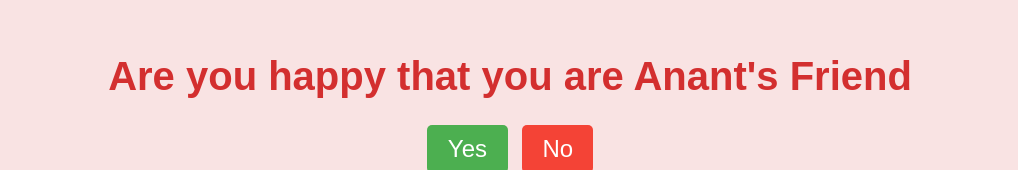
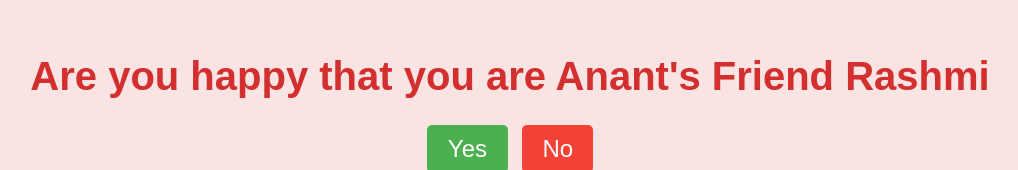
Before and after one commit to Anant2101/valentine, a plain HTML site: page index.html in a window 1280 px wide. Shown: the part 138-308 px from the top of the page, without its empty margins (130-1148 px from the left). Drawn offline with Linux system fonts and the light colour scheme; no server answers.

Commit message:
Update index.html

```diff
--- a/index.html
+++ b/index.html
@@ -9,7 +9,7 @@
   <body>
 
     <div class="container">
-      <h1>Are you happy that you are Anant's Friend</h1>
+      <h1>Are you happy that you are Anant's Friend Rashmi</h1>
       <div class="buttons">
         <button class="yes-button" onclick="handleYesClick()">Yes</button>
         <button class="no-button" onclick="handleNoClick()">No</button>
```
